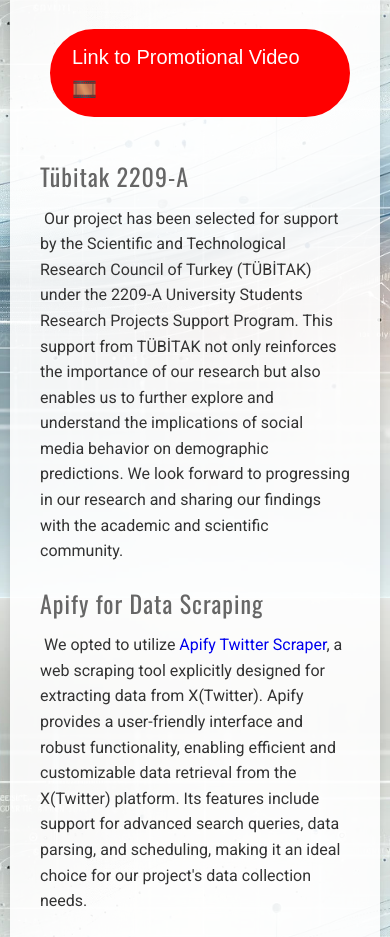
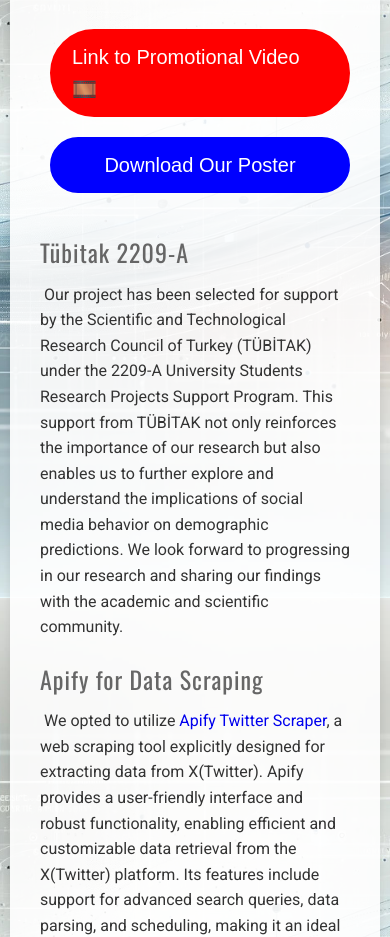
Before and after one commit to ukalman/profiling-users, a plain HTML site: page index.html in a window 390 px wide. Shown: the part 2778-3715 px from the top of the page. Drawn offline with nearby package versions, Linux system fonts and the light colour scheme.

Commit message:
Website Updated

```diff
--- a/index.html
+++ b/index.html
@@ -57,6 +57,7 @@
                 <p class="project-info">&nbsp;The impact of our project is twofold: academically, it contributes to the field of demographic prediction by setting a standard for accuracy and fairness; practically, it provides a tool for researchers and organizations to understand better and engage with their audiences. Future directions for this project include expanding the dataset to cover more diverse social media platforms, enhancing the model's robustness, and exploring real-time demographic predictions. We also plan to scale up the training dataset, add more demographic categories, improve the model architecture, and publish academic papers to share our findings with the broader research community. In summary, "Profiling Social Media Users" presents a comprehensive solution to a significant challenge in social media analysis, advancing academic research and offering practical tools for societal benefit.</p>
                 <br>
                 <a href="https://youtu.be/dAugfOLDCWU" class="button-link" id="button-link-youtube" target="_blank"><p>Link to Promotional Video 🎞️</p></a>
+                <a href="Profiling Social Media Users.pdf" class="button-link" id="button-link-poster" download><p>Download Our Poster</p></a>
             </div>
             <div class="right-content">
                 <p id="tubitak-header">Tübitak 2209-A</p>
--- a/styles.css
+++ b/styles.css
@@ -70,6 +70,16 @@ body {
 
 #button-link-youtube:hover {
     background-color: red;
+    color: white;
+}
+
+#button-link-poster {
+    border: 2px solid blue;;
+    color: blue;
+}
+
+#button-link-poster:hover {
+    background-color: blue;
     color: white;
 }
 
@@ -477,6 +487,23 @@ footer a {
     }
 
 
+    #button-link-poster{
+
+        display:flex;
+        justify-content: center;
+        align-items: center;
+        background-color: blue;
+        color: white;
+        margin-bottom: 20px;
+
+    }
+
+    #button-link-poster p{
+      font-size: 20px;
+
+
+    }
+
 
     #button-link-huggingface img {
         margin-left: 8px;
@@ -649,6 +676,23 @@ footer a {
 
     }
 
+    #button-link-poster{
+
+        display:flex;
+        justify-content: center;
+        align-items: center;
+        background-color: blue;
+        color: white;
+        margin-bottom: 20px;
+
+    }
+
+    #button-link-poster p{
+      font-size: 20px;
+
+
+    }
+
 
 
     #button-link-huggingface img {
```
Also changed, not shown: 1 other file.
